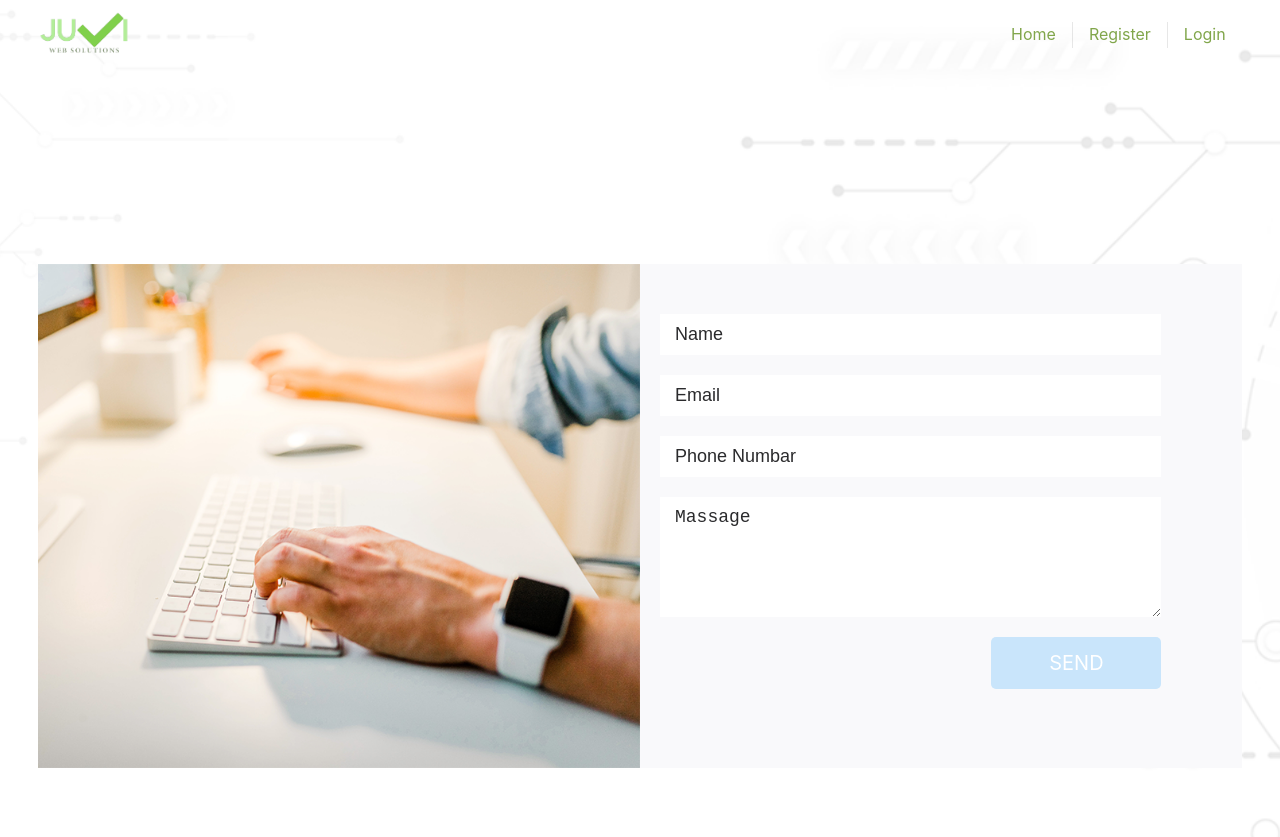
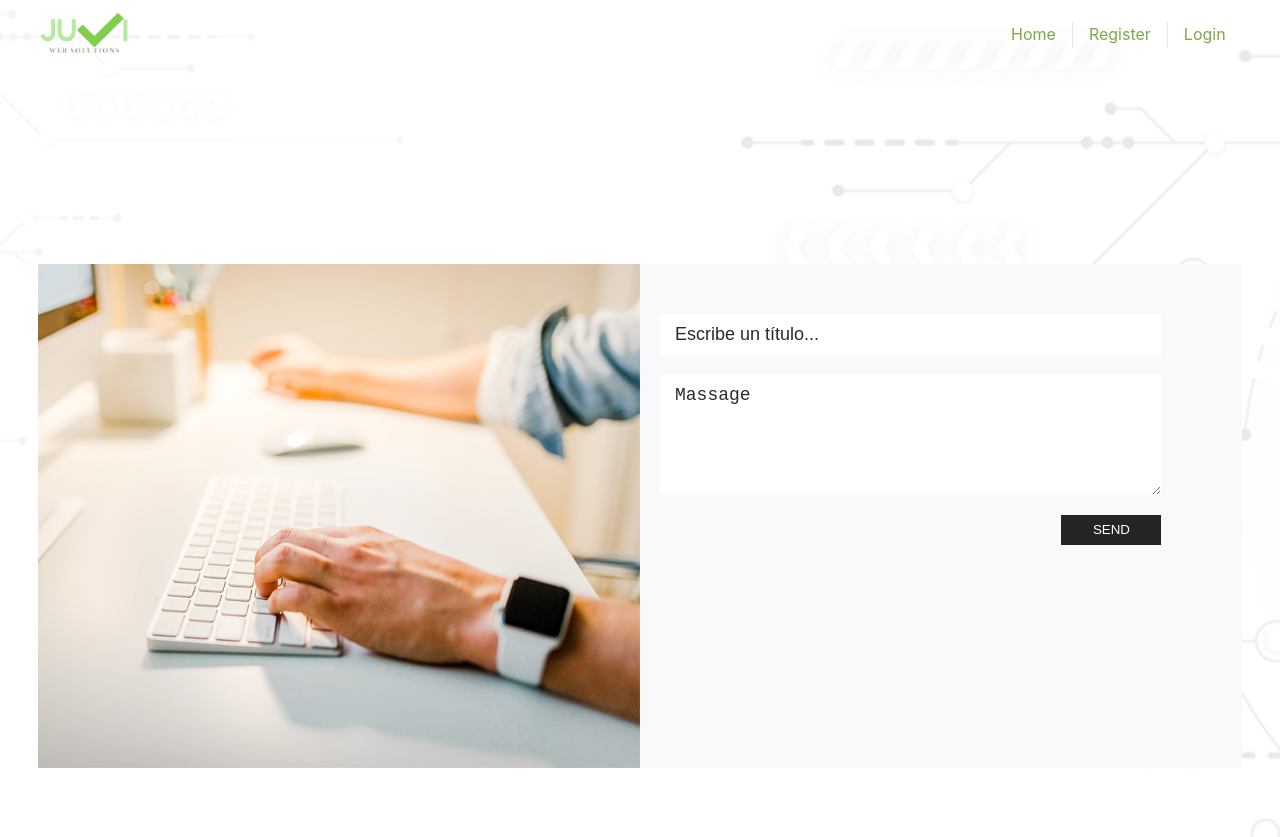
Before and after one commit to JotAlGe/juvi-front, a Vue app: page /contact in a window 1280 px wide. Built offline with nearby package versions, Linux system fonts and the light colour scheme.

Commit message:
Envío de mensajes

```diff
--- a/package.json
+++ b/package.json
@@ -8,6 +8,7 @@
     "preview": "vite preview"
   },
   "dependencies": {
+    "jwt-decode": "^3.1.2",
     "vue": "^3.2.47",
     "vue-router": "^4.1.6"
   },
--- a/src/components/Auth/Login.vue
+++ b/src/components/Auth/Login.vue
@@ -7,7 +7,7 @@
             <input type="password" placeholder="password" v-model="password" />
             <button type="submit" class="btn">Login</button>
             <a class="forgot" href="#">Forgot Username?</a>
-            <div v-if="err"> {{ err }} </div>
+            <div v-if="err" class="err"> {{ err }} </div>
         </form>
     </div>
     <!--end log form -->
@@ -81,6 +81,10 @@ export default {
     animation: mltShdSpin 1.7s infinite ease, round 1.7s infinite ease;
 }
 
+.err {
+    color: red;
+}
+
 @keyframes mltShdSpin {
     0% {
         box-shadow: 0 -0.83em 0 -0.4em,
--- a/src/components/Contact.vue
+++ b/src/components/Contact.vue
@@ -4,6 +4,8 @@
             <h1 class="work_taital">Contacto</h1>
         </div>
     </div>
+    <div v-if="mess" class="success">{{ mess }}</div>
+    <div v-if="err" class="error">{{ err }}</div>
     <div class="contact_section_2">
         <div class="col-md-6 padding_0">
             <div><img src="src/assets/images/img-10.png" class="image_10"></div>
@@ -12,22 +14,19 @@
             <div class="row">
 
                 <div class="col-md-6">
-                    <div class="email_text">
+                    <form class="email_text" @submit.prevent="sendMessage">
                         <div class="form-group">
-                            <input type="text" class="email-bt" placeholder="Name" name="Email">
+                            <input type="text" class="email-bt" placeholder="Escribe un título..." name="title"
+                                v-model="title">
                         </div>
                         <div class="form-group">
-                            <input type="text" class="email-bt" placeholder="Email" name="Email">
+                            <textarea class="massage-bt" placeholder="Massage" rows="5" id="comment" name="Massage"
+                                v-model="body"></textarea>
                         </div>
-                        <div class="form-group">
-                            <input type="text" class="email-bt" placeholder="Phone Numbar" name="Email">
-                        </div>
-                        <div class="form-group">
-                            <textarea class="massage-bt" placeholder="Massage" rows="5" id="comment"
-                                name="Massage"></textarea>
-                        </div>
-                        <div class="send_btn"><a href="#">SEND</a></div>
-                    </div>
+                        <div class="send_btn"><button @click="sendMessage" type="button">SEND</button></div>
+
+                    </form>
+
                 </div>
             </div>
         </div>
@@ -35,8 +34,78 @@
 </template>
 
 <script>
+import jwt_decode from 'jwt-decode';
 export default {
+    data() {
+        return {
+            title: '',
+            body: '',
+            mess: '',
+            err: ''
+        }
+    },
+    methods: {
+        async sendMessage() {
+            const token = localStorage.getItem('token');
+            const decodedToken = jwt_decode(token);
+            const userId = decodedToken.sub;
 
+            const messageData = {
+                title: this.title,
+                body: this.body,
+                user_id: userId
+            }
+            fetch('http://127.0.0.1:80/api/messages', {
+                method: 'POST',
+                headers: {
+                    'Content-Type': 'application/json',
+                    'Accept': 'application/json',
+                    'Authorization': `Bearer ${localStorage.getItem('token')}`
+                },
+                body: JSON.stringify(messageData)
+            })
+                .then(response => response.json())
+                .then(data => {
+                    this.mess = data.message;
+
+                    this.title = ''
+                    this.body = ''
+                })
+                .catch(error => {
+                    this.err = error;
+                    console.log(this.err);
+                })
+        }
+    }
 }
 </script>
-<style></style>
+<style>
+.success {
+    color: green;
+    text-align: center;
+}
+
+div.error {
+    color: red;
+    text-align: center;
+}
+
+.send_btn {
+    width: 100px;
+    height: 30px;
+}
+
+.send_btn button {
+    width: 100%;
+    height: 100%;
+    border: none;
+    background-color: #262525;
+    color: white;
+}
+
+.send_btn button:hover {
+    background-color: #fff;
+    color: #262525;
+    border: 1px solid rgba(38, 37, 37);
+}
+</style>
```
Also changed, not shown: 1 other file (tests, documents, lock files or other folders).
